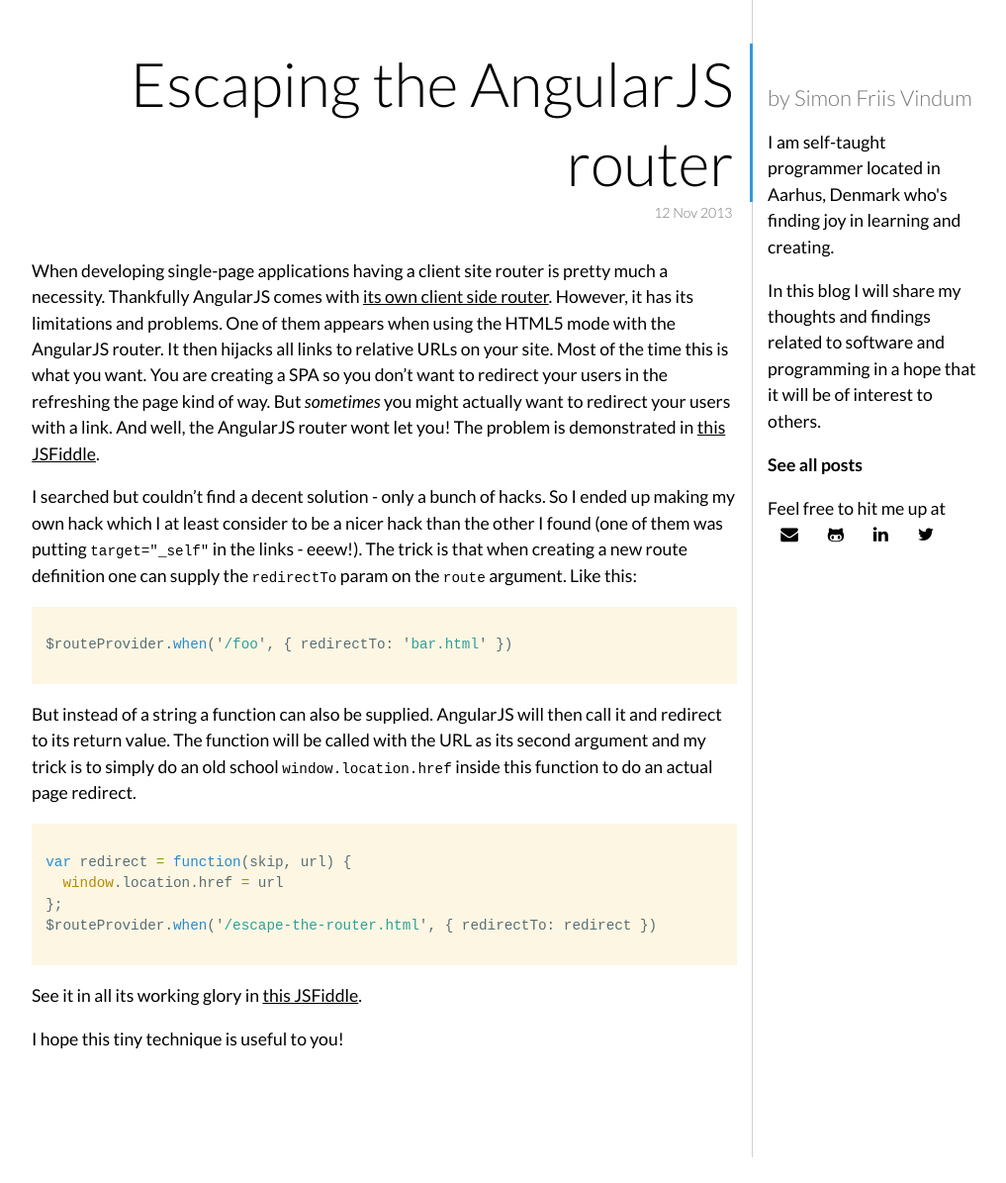
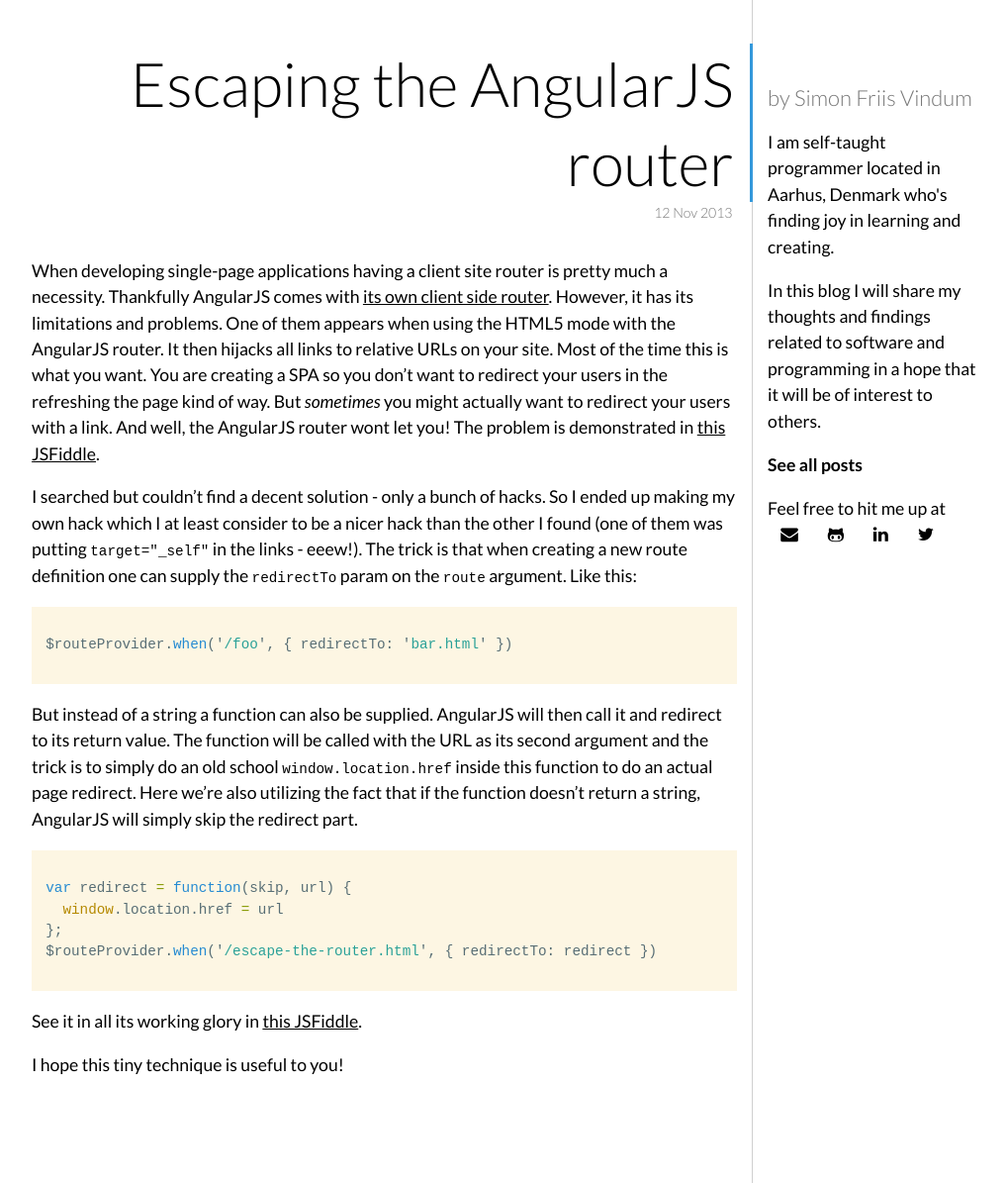
Before and after one commit to paldepind/blog, a Jekyll site: the page built from _posts/2013-11-11-escape-the-angularjs-router.md, in a window 1280 px wide. Shown: the whole page at 99% size, without its empty margins (29-1046 px from the left). Built offline with Jekyll 4.4.1, drawn with Linux system fonts in a browser that asks for light colours; nearby versions of some CDN libraries; Markdown is read by kramdown in place of the engine named in the settings; before the commit the page ends 1169 px from its top, so only the background shows below that.

Commit message:
Added clearafication

````diff
--- a/_posts/2013-11-11-escape-the-angularjs-router.md
+++ b/_posts/2013-11-11-escape-the-angularjs-router.md
@@ -27,10 +27,12 @@
 $routeProvider.when('/foo', { redirectTo: 'bar.html' })
 ```
 
-But instead of a string a function can also be supplied. AngularJS will then call
-it and redirect to its return value. The function will be called with the URL as its
-second argument and my trick is to simply do an old school
+But instead of a string a function can also be supplied. AngularJS will then
+call it and redirect to its return value. The function will be called with the
+URL as its second argument and the trick is to simply do an old school
 `window.location.href` inside this function to do an actual page redirect.
+Here we're also utilizing the fact that if the function doesn't return a
+string, AngularJS will simply skip the redirect part.
 
 ```javascript
 var redirect = function(skip, url) {
````
